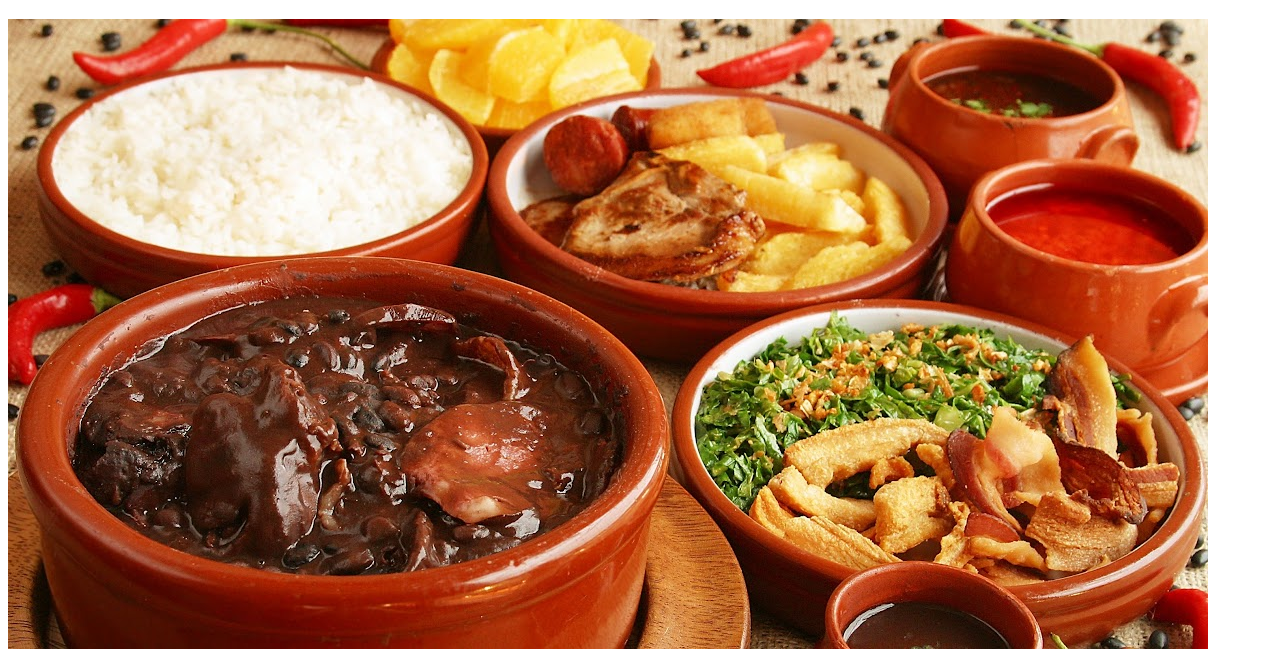
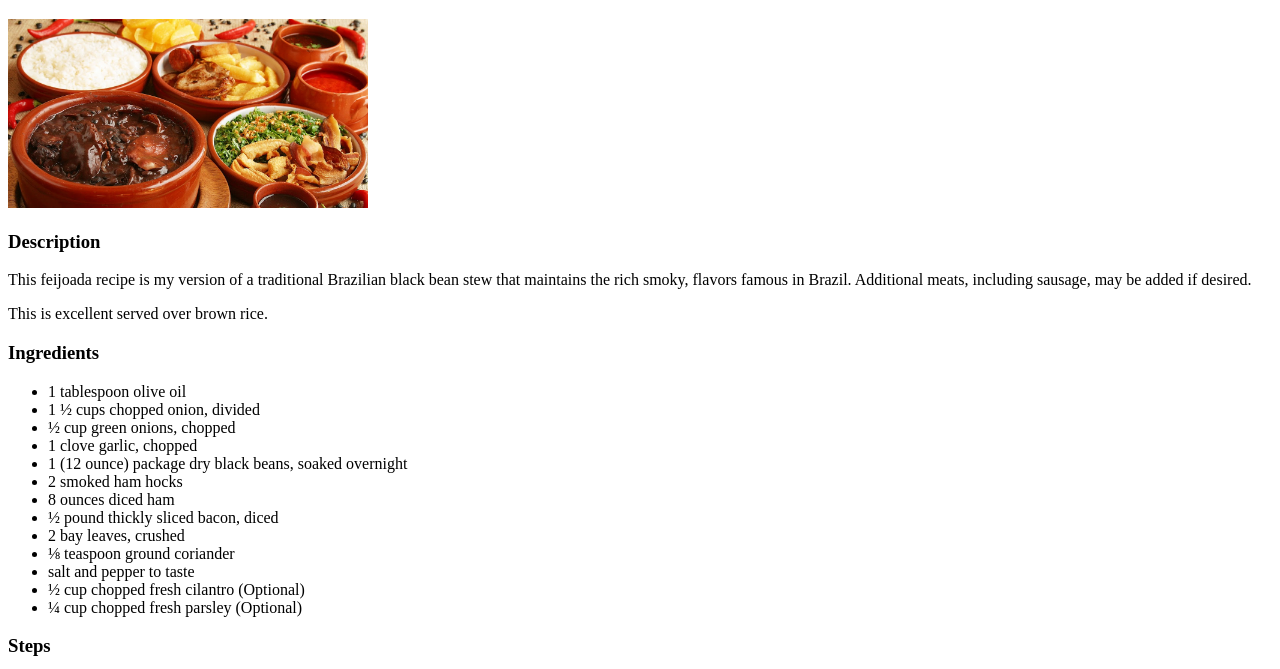
Before and after one commit to harcanjo/odin-recipes, a plain HTML site: page recipes/feijoada.html in a window 1280 px wide. Shown: the part 61-730 px from the top of the page. Drawn offline with Linux system fonts and the light colour scheme.

Commit message:
add image max width

```diff
--- a/recipes/feijoada.html
+++ b/recipes/feijoada.html
@@ -10,7 +10,7 @@
 <body>
   <h1>Feijoada</h1>
 
-  <img src="../images/Feijoada.jpg" alt="Feijoada image">
+  <img src="../images/Feijoada.jpg" alt="Feijoada image" width="360px">
 
   <h3>Description</h3>
 
```
Also changed, not shown: recipes/lasagna.html (+1 -1 lines).
